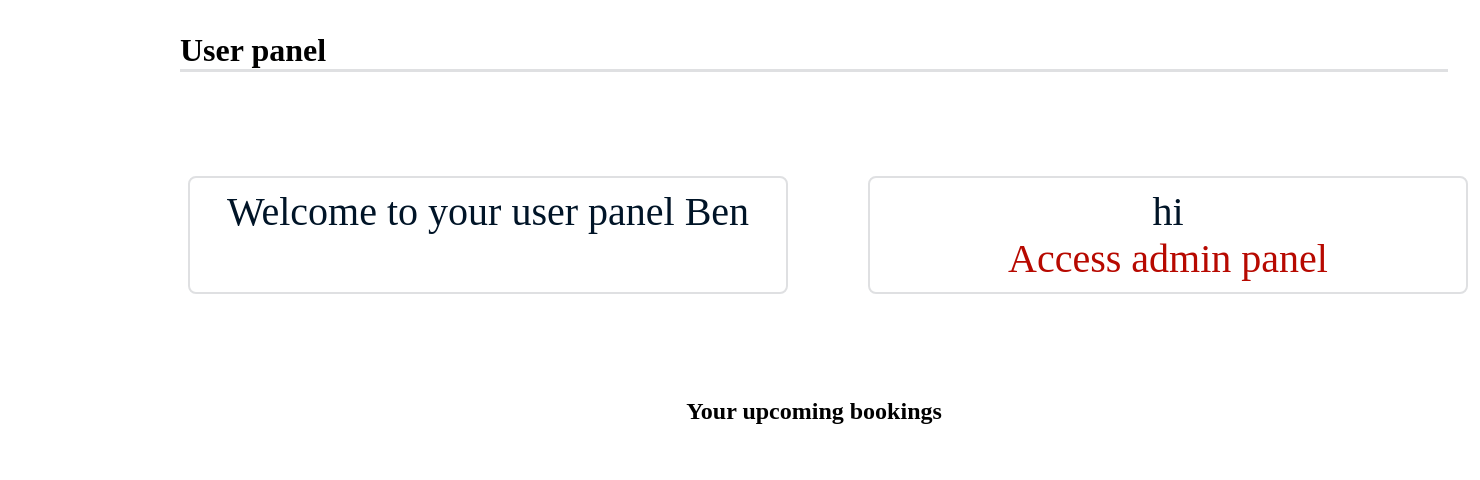
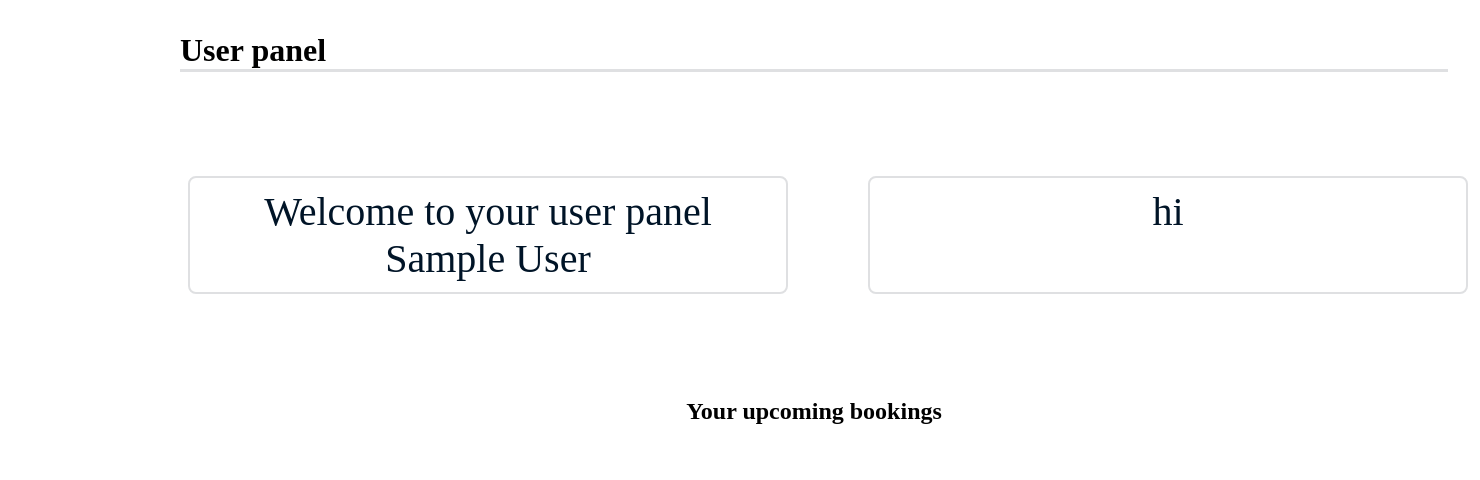
Before and after one commit to theHappyMonke/Dojo-project-prototype, a Flask app: page /user in a window 1480 px wide. Shown: the part 99-579 px from the top of the page. Run offline with Flask 3, Linux system fonts and the light colour scheme; a user stored in the database is signed in; tables that the repository leaves empty hold one stand-in row (values such as "Sample post").

Commit message:
correcting spelling of forename, this took me too long to notice fml

```diff
--- a/main.py
+++ b/main.py
@@ -11,11 +11,11 @@ connection = sqlite3.connect('dojobase.db', check_same_thread=False)
 
 cursor = connection.cursor() #Cursor is a control structure used to traverse and fetch records from the database. Cursor has the ability to store multiple rows returned from a query.
 cursor.execute("CREATE TABLE IF NOT EXISTS cards (id INTEGER PRIMARY KEY NOT NULL, user_id INTEGER NOT NULL, card_holder TEXT NOT NULL, PAN TEXT NOT NULL, expiry_date TEXT NOT NULL, service_code TEXT NOT NULL)")
-cursor.execute("CREATE TABLE IF NOT EXISTS users (id INTEGER PRIMARY KEY NOT NULL, forname TEXT NOT NULL, surname TEXT NOT NULL, email TEXT NOT NULL, password TEXT NOT NULL, access INTEGER NOT NULL)")
-cursor.execute("CREATE TABLE IF NOT EXISTS leads (id INTEGER PRIMARY KEY NOT NULL, photo URL NOT NULL, forname TEXT NOT NULL, surname TEXT NOT NULL, email TEXT NOT NULL, quote TEXT NOT NULL)")
+cursor.execute("CREATE TABLE IF NOT EXISTS users (id INTEGER PRIMARY KEY NOT NULL, forename TEXT NOT NULL, surname TEXT NOT NULL, email TEXT NOT NULL, password TEXT NOT NULL, access INTEGER NOT NULL)")
+cursor.execute("CREATE TABLE IF NOT EXISTS leads (id INTEGER PRIMARY KEY NOT NULL, photo URL NOT NULL, forename TEXT NOT NULL, surname TEXT NOT NULL, email TEXT NOT NULL, quote TEXT NOT NULL)")
 cursor.execute("CREATE TABLE IF NOT EXISTS reviews (id INTEGER PRIMARY KEY NOT NULL, review TEXT NOT NULL, author TEXT NOT NULL)")
 cursor.execute("CREATE TABLE IF NOT EXISTS booking (id INTEGER PRIMARY KEY NOT NULL, user_id INTEGER NOT NULL, session_id INTEGER NOT NULL, order_total INTEGER NOT NULL)")
-cursor.execute("CREATE TABLE IF NOT EXISTS contact (id INTEGER PRIMARY KEY NOT NULL, forname TEXT NOT NULL, surname TEXT NOT NULL, authority TEXT NOT NULL, message TEXT NOT NULL)")
+cursor.execute("CREATE TABLE IF NOT EXISTS contact (id INTEGER PRIMARY KEY NOT NULL, forename TEXT NOT NULL, surname TEXT NOT NULL, authority TEXT NOT NULL, message TEXT NOT NULL)")
 cursor.execute("CREATE TABLE IF NOT EXISTS sessions (id INTEGER PRIMARY KEY NOT NULL, name TEXT NOT NULL, description TEXT NOT NULL, price TEXT NOT NULL, date TEXT NOT NULL, location TEXT NOT NULL, spaces_taken INTEGER NOT NULL, capacity INTEGER NOT NULL, lead_id INTEGER NOT NULL, organiser_id INTEGER NOT NULL)")
 cursor.execute("CREATE TABLE IF NOT EXISTS timeslot (id INTEGER PRIMARY KEY NOT NULL, session_id INTEGER NOT NULL, timeslot_start TEXT NOT NULL, timeslot_end TEXT NOT NULL)")
 cursor.execute("CREATE TABLE IF NOT EXISTS access_rights (id INTEGER PRIMARY KEY NOT NULL, name TEXT NOT NULL, quantity INTEGER NOT NULL)")
@@ -33,7 +33,7 @@ login_manager.init_app(app)
 login_manager.login_view = 'signin'
 
 def getSessions(): #Query our table to retrieve all of our products
-    data = "sessions.id, sessions.name, sessions.description, sessions.date, leads.forname, sessions.location, sessions.spaces_taken, sessions.capacity, sessions.price"
+    data = "sessions.id, sessions.name, sessions.description, sessions.date, leads.forename, sessions.location, sessions.spaces_taken, sessions.capacity, sessions.price"
     try:
         cursor = connection.cursor()
         cursor.execute(f"SELECT {data} FROM sessions JOIN leads ON sessions.lead_id = leads.id")
@@ -46,7 +46,7 @@ def getSessions(): #Query our table to retrieve all of our products
         return sessions
 
 def getSessionsForBookings(): #Query our table to retrieve all of our products
-    data = "session.id, session.name, session.description, session.date, leads.forname, session.location, session.spaces_taken, session.capacity, session.price"
+    data = "session.id, session.name, session.description, session.date, leads.forename, session.location, session.spaces_taken, session.capacity, session.price"
     try:
         cursor = connection.cursor()
         cursor.execute(f"SELECT {data} FROM session JOIN leads ON session.lead_id = leads.id")
@@ -97,7 +97,7 @@ def getReviews(): #Query our table to retrieve all of our reviews
 def getLeads(): #Query our table to retrieve all of our leads
     try:
         cursor = connection.cursor()
-        cursor.execute("SELECT id, photo, forname, surname, quote, email FROM leads")
+        cursor.execute("SELECT id, photo, forename, surname, quote, email FROM leads")
         leads = cursor.fetchall()
     except sqlite3.Error as error:
         print("Database error:", error)
@@ -116,9 +116,9 @@ def getAccess():
     return
 
 class User(UserMixin):
-    def __init__(self, id, forname, surname, email, password, access):
+    def __init__(self, id, forename, surname, email, password, access):
         self.id = id
-        self.forname = forname
+        self.forename = forename
         self.surname = surname
         self.email = email
         self.password = password
@@ -131,7 +131,7 @@ def load_user(user_id):
     user = cursor.fetchone()
     cursor.close()
     if user:
-        return User(id=user[0], forname=user[1], surname=user[2], email=user[3], password=user[4], access=user[5])
+        return User(id=user[0], forename=user[1], surname=user[2], email=user[3], password=user[4], access=user[5])
     return None
 
 #Create a route decorator to tell Flask what URL should trigger our function
@@ -309,7 +309,7 @@ def signin():
         if user: #if username is found
             #Check if password entered on login page matches DB password against that username.
             if check_password_hash(user[4], password): #[4] is the password field.
-                login_user(User(id=user[0], forname=user[1], surname=user[2], email=user[3], password=user[4], access=user[5]))
+                login_user(User(id=user[0], forename=user[1], surname=user[2], email=user[3], password=user[4], access=user[5]))
                 flash('Logged in successfully.')
                 return redirect(url_for('user')) #Redirect to the user panel on correct credentials
             else: #incorrect password
@@ -324,7 +324,7 @@ def signin():
 @app.route('/sign-up', methods=['GET', 'POST'])
 def signup():
     if request.method == 'POST':
-        forname = request.form['forname']
+        forename = request.form['forename']
         surname = request.form['surname']
         email = request.form['email']
         password = request.form['password']
@@ -354,10 +354,11 @@ def signup():
                     cursor = connection.cursor()
                     cursor.execute("SELECT quantity, id FROM access_rights WHERE name = user")
                     access = cursor.fetchone()
-                    query = "INSERT INTO users (forname, surname, email, password, access) VALUES (?, ?, ?, ?, ?)"
-                    insert_data = (forname, surname, email, generate_password_hash(password), access[1],) #Create a tuple with all the data we want to INSERT.
+                    new_user = access[0] + 1
+                    query = "INSERT INTO users (forename, surname, email, password, access) VALUES (?, ?, ?, ?, ?)"
+                    insert_data = (forename, surname, email, generate_password_hash(password), access[1],) #Create a tuple with all the data we want to INSERT.
                     cursor.execute(query, insert_data) #Combine the query with the data to insert + execute.
-                    cursor.execute("UPDATE access_rights SET quantity = ? WHERE id = ?" ((access[0] + 1), access[1],))
+                    cursor.execute("UPDATE access_rights SET quantity = ? WHERE id = ?", (new_user, access[1],))
                     connection.commit() #This is necessary to permanently make the change to our DB, the change will not persist without it.
                 else:
                     flash('Unknown error')
@@ -374,7 +375,7 @@ def signup():
             cursor.execute(f"SELECT * FROM users WHERE email='{email}'")
             user = cursor.fetchone()
             cursor.close
-            login_user(User(id=user[0], forname=user[1], surname=user[2], email=user[3], password=user[4], access=user[5]))
+            login_user(User(id=user[0], forename=user[1], surname=user[2], email=user[3], password=user[4], access=user[5]))
             return redirect(url_for('user')) #Successful signup - move to user panel
     else:
         return render_template('sign-up.html')
--- a/templates/home.html
+++ b/templates/home.html
@@ -7,7 +7,7 @@
 {% block content %}
     <div id="banner-container">
         {% if current_user.is_authenticated %}
-        <h1>Welcome back {{current_user.forname}}</h1>
+        <h1>Welcome back {{current_user.forename}}</h1>
         {% else %}
         <h1>The Dojo Project</h1>
         {% endif %}
--- a/templates/sign-up.html
+++ b/templates/sign-up.html
@@ -12,8 +12,8 @@
         <hr>
         <br>
         <form action="{{ url_for('signup')}}" method="post" id="signup" autocomplete = "off">
-            <label for="forname">First name:</label><br>
-            <input type="text" id="forname" name="forname" placeholder="Ada" required><br><br>
+            <label for="forename">First name:</label><br>
+            <input type="text" id="forename" name="forename" placeholder="Ada" required><br><br>
             <label for="surname">Last name:</label><br>
             <input type="text" id="surname" name="surname" placeholder="Lovelace" required><br><br>
             <label for="email">Email:</label><br>
--- a/templates/user-panel.html
+++ b/templates/user-panel.html
@@ -9,7 +9,7 @@
     </div>
     <div class="two-column-grid">
         <div class="two-column-content">
-            <p>Welcome to your user panel {{current_user.forname}}</p>
+            <p>Welcome to your user panel {{current_user.forename}}</p>
         </div>
         <div class="two-column-content">
             <p>hi</p>
```
Also changed, not shown: dojobase.db.
